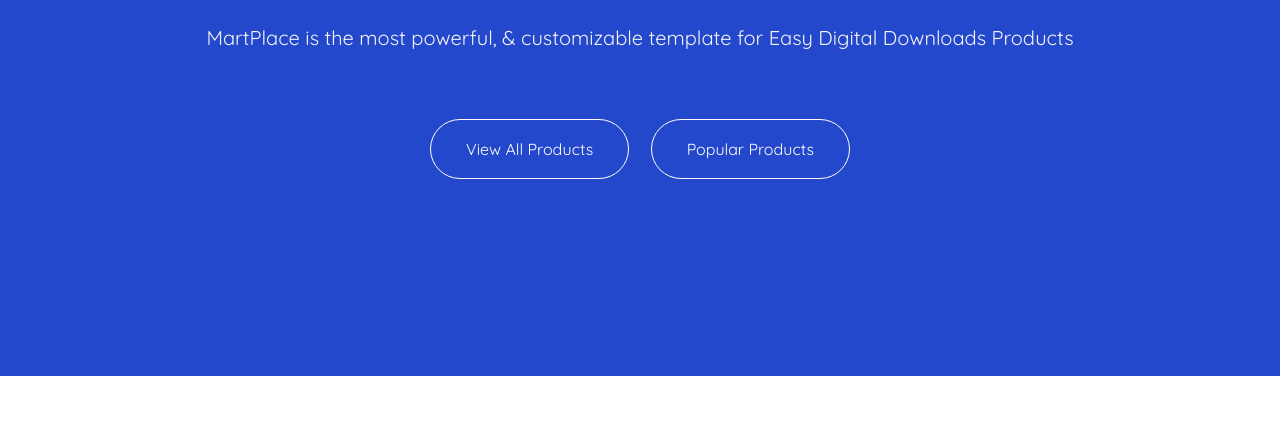
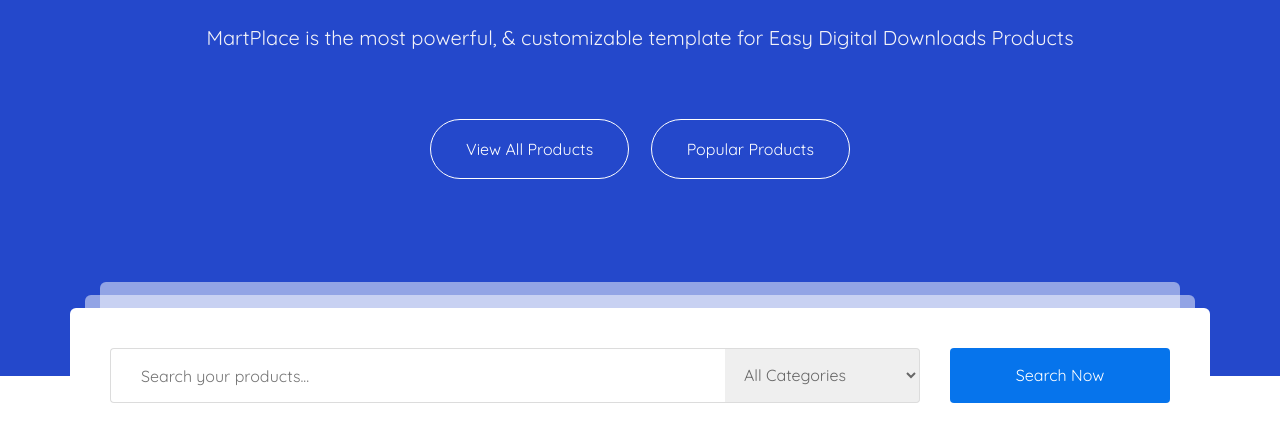
Before and after one commit to afalkon/MartPlace, a website: page app/index.html in a window 1280 px wide. Shown: the part 529-970 px from the top of the page. Before the commit the page ends 905 px from the top, so only its background shows below. Drawn offline with nearby package versions, Linux system fonts and the light colour scheme; files that its build step writes are made by us from their sources.

Commit message:
Search Field added for Main Screen

```diff
--- a/app/index.html
+++ b/app/index.html
@@ -58,6 +58,21 @@
                 <div class="mainScreen__inner-titleSecond">Digital Product Marketplace</div>
                 <div class="mainScreen__inner-text">MartPlace is the most powerful, & customizable template for Easy Digital Downloads Products</div>
                 <div class="mainScreen__inner-buttonHolder"><a href="#">View All Products</a><a href="#">Popular Products</a></div>
+                <div class="mainScreen__inner-search">
+                    <form action="">
+                        <input type="text" placeholder="Search your products..." required>
+                        <select name="" id="" size="1">
+                            <option value="">All Categories</option>
+                            <option value="">All Categories</option>
+                            <option value="">All Categories</option>
+                            <option value="">All Categories</option>
+                            <option value="">All Categories</option>
+                        </select>
+                        <button>Search Now</button>
+                    </form>
+                </div>
+                <div class="mainScreen__inner-searchBg1"></div>
+                <div class="mainScreen__inner-searchBg2"></div>
             </div>
         </div>
     </section>
--- a/app/scss/style.scss
+++ b/app/scss/style.scss
@@ -120,6 +120,8 @@
         padding-top: 185px;
         padding-bottom: 100px;
         text-align: center;
+        position: relative;
+        min-height: 725px;
         &-titleFirst {
             font-size: 60px;
             line-height: 70px;
@@ -158,5 +160,102 @@
                 background-color: #fff;
             }
         }
+        &-search {
+            max-width: 1140px;
+            width: 100%;
+            height: 135px;
+            background-color: #fff;
+            border-radius: 6px;
+            position: absolute;
+            bottom: -67px;
+            display: flex;
+            justify-content: center;
+            align-items: center;
+            z-index: 3;
+            & form {
+                max-width: 1065;
+                width: 100%;
+                display: flex;
+                justify-content: center;
+                & input {
+                    max-width: 615px;
+                    width: 100%;
+                    height: 55px;
+                    border: 1px solid rgb(220, 220, 220);
+                    border-radius: 4px 0 0 4px;
+                    border-right: none;
+                    font-size: 16px;
+                    color: #676767;
+                    padding-left: 30px;
+                    padding-right: 30px;
+                    outline: none;
+                    margin-right: 0;
+                }
+                & select {
+                    width: 195px;
+                    height: 55px;
+                    border: 1px solid rgb(220, 220, 220);
+                    border-radius: 0 4px 4px 0;
+                    border-left: none;
+                    font-size: 16px;
+                    color: #676767;
+                    padding-left: 15px;
+                    outline: none;
+                    padding-right: 20px;
+                    margin-left: 0;
+                }
+                & button {
+                    border: none;
+                    outline: none;
+                    height: 55px;
+                    max-width: 220px;
+                    min-width: 115px;
+                    width: 100%;
+                    color: #fff;
+                    font-size: 16px;
+                    background-color: #0674ec;
+                    border-radius: 4px;
+                    margin-left: 30px;
+                    cursor: pointer;
+                }
+            }
+        }
+        &-searchBg1 {
+            position: absolute;
+            max-width: 1110px;
+            width: 97.37%;
+            height: 135px;
+            bottom: -54px;
+            left: 50%;
+            transform: translateX(-50%);
+            background-color: rgba(255, 255, 255, .5);
+            border-radius: 6px;
+            z-index: 2;
+        }
+        &-searchBg2 {
+            position: absolute;
+            max-width: 1080px;
+            width: 94.74%;
+            height: 135px;
+            bottom: -41px;
+            left: 50%;
+            transform: translateX(-50%);
+            background-color: rgba(255, 255, 255, .5);
+            border-radius: 6px;
+            z-index: 1;
+        }
     }
 }
+
+
+.Rectangle_238_copy {
+  border-radius: 6px;
+  background-color: rgb(255, 255, 255);
+  opacity: 0.502;
+  position: absolute;
+  left: 405px;
+  top: 823px;
+  width: 1110px;
+  height: 135px;
+  z-index: 728;
+}
```
